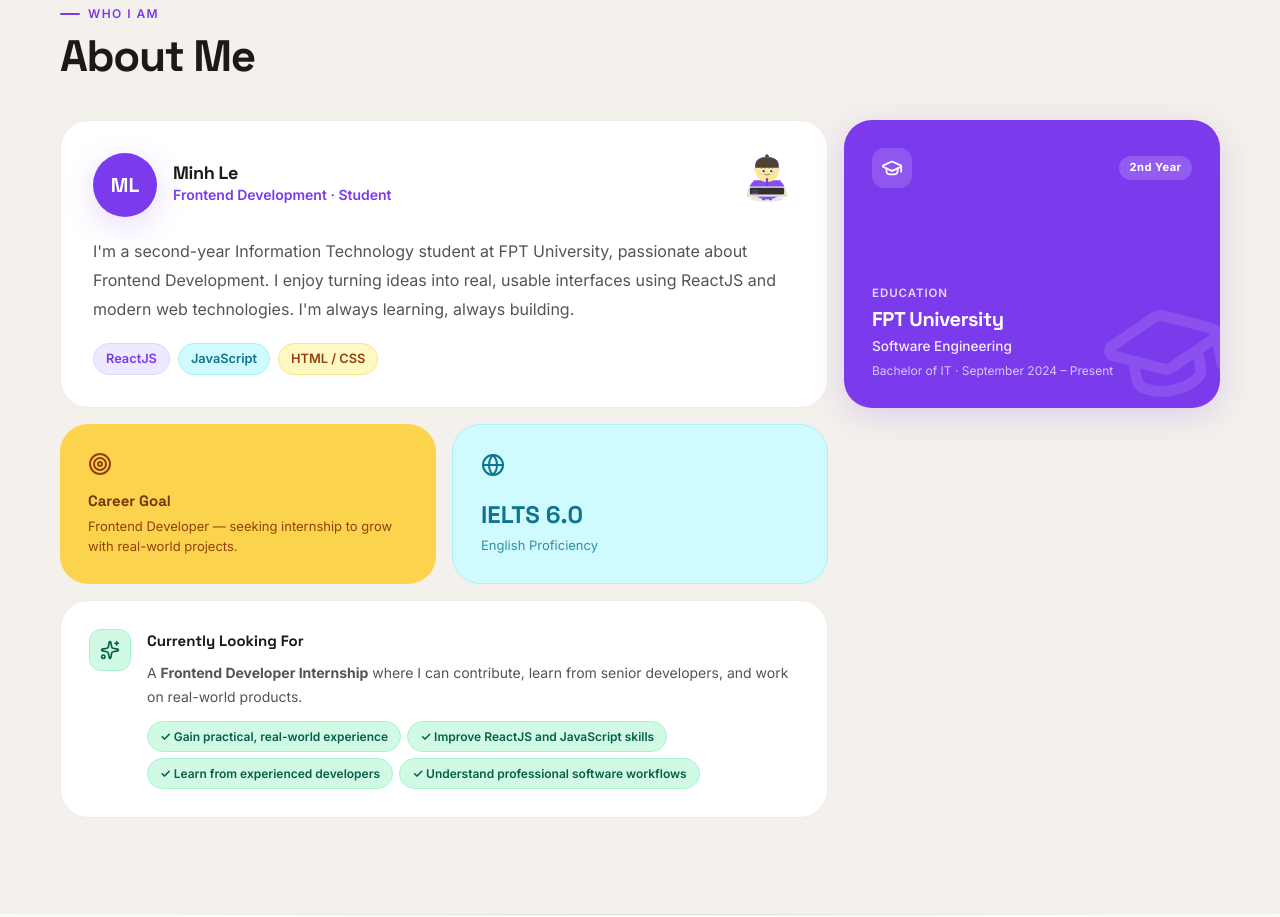
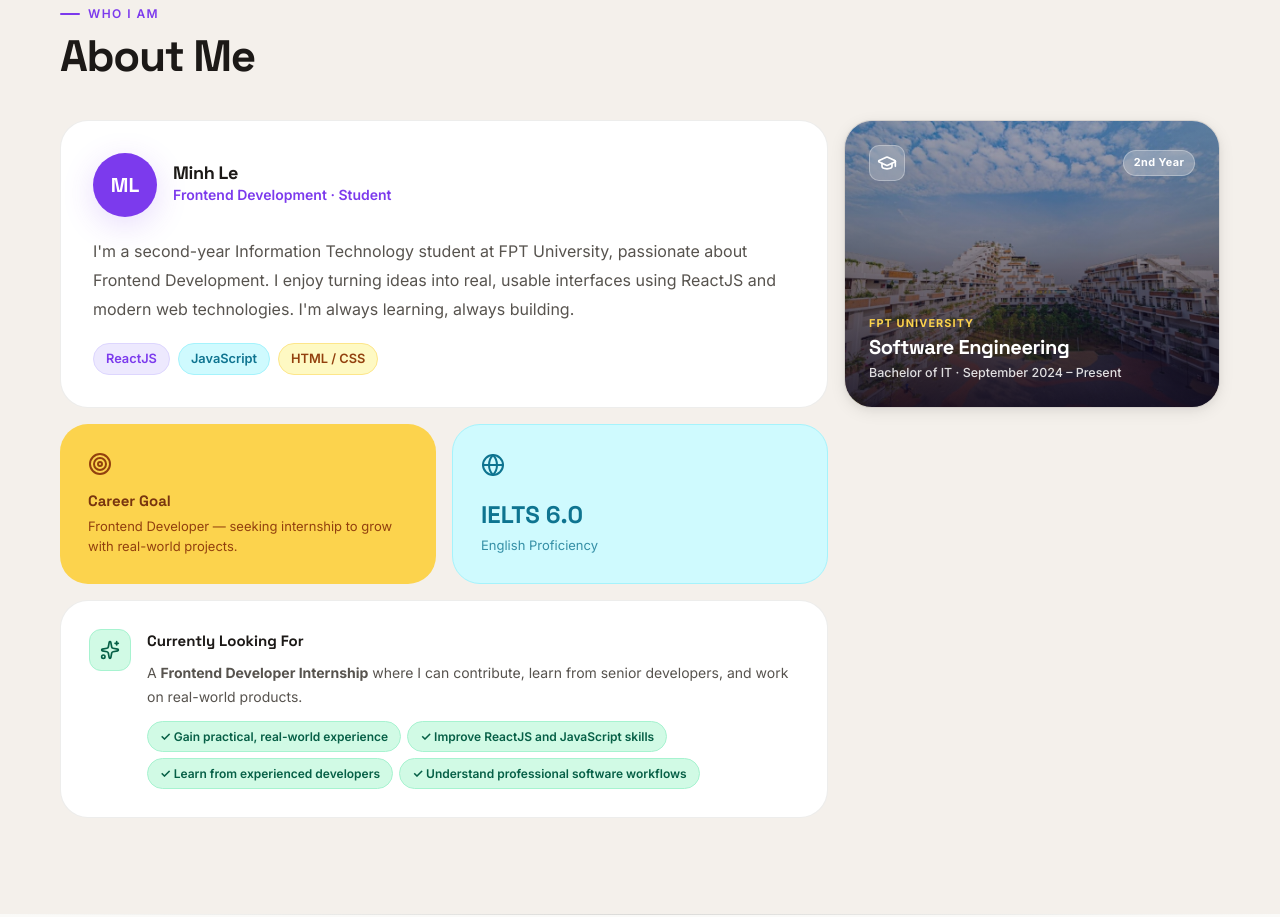
Before and after one commit to minhthien435/minhthien-portfolio, a React (Vite) app: page / in a window 1280 px wide. Shown: the part 900-1817 px from the top of the page. Built offline with nearby package versions, Linux system fonts and the light colour scheme.

Commit message:
Update FPT University Bento cell with real FPT campus photography

```diff
--- a/src/components/About/About.jsx
+++ b/src/components/About/About.jsx
@@ -3,6 +3,7 @@ import { GraduationCap, Target, Globe, Sparkles } from 'lucide-react';
 import { personalInfo, aboutText, careerObjective } from '../../data/portfolio';
 import { useReducedMotion } from '../../hooks/useReducedMotion';
 import Mascot from '../../mascot/Mascot';
+import fptCampus from '../../assets/fpt-campus.jpg';
 
 const reveal = {
   hidden:  { opacity: 0, y: 24 },
@@ -63,14 +64,8 @@ export default function About() {
               display: 'flex',
               flexDirection: 'column',
               gap: '1.25rem',
-              position: 'relative',
             }}
           >
-            {/* Mini mascot sticker */}
-            <div className="about-mascot" style={{ position: 'absolute', top: '1.25rem', right: '1.5rem', opacity: 0.9, pointerEvents: 'none' }}>
-              <Mascot size={72} compact />
-            </div>
-
             {/* Avatar + name row */}
             <div style={{ display: 'flex', alignItems: 'center', gap: '1rem' }}>
               <div style={{
@@ -103,72 +98,81 @@ export default function About() {
             </div>
           </BentoCell>
 
-          {/* Cell 2 — University card (1 col) */}
+          {/* Cell 2 — FPT University Campus Image Card */}
           <BentoCell
             delay={0.1}
             style={{
-              background: 'var(--violet)',
               borderRadius: 'var(--r-xl)',
-              padding: '1.75rem',
+              padding: '1.5rem',
               display: 'flex',
               flexDirection: 'column',
               justifyContent: 'space-between',
               color: 'white',
-              minHeight: 190,
+              minHeight: 200,
               position: 'relative',
               overflow: 'hidden',
-              boxShadow: 'var(--shadow-violet)',
+              boxShadow: 'var(--shadow-md)',
+              border: '1.5px solid var(--border-md)',
             }}
           >
-            {/* Background subtle watermark icon */}
+            {/* Background Campus Photo with dark gradient overlay */}
+            <img
+              src={fptCampus}
+              alt="FPT University Campus"
+              style={{
+                position: 'absolute', inset: 0,
+                width: '100%', height: '100%',
+                objectFit: 'cover',
+                zIndex: 0,
+                transition: 'transform 0.5s ease',
+              }}
+            />
             <div style={{
-              position: 'absolute', right: '-10px', bottom: '-10px',
-              opacity: 0.12, pointerEvents: 'none', transform: 'rotate(-10deg)',
-            }}>
-              <GraduationCap size={130} color="white" />
-            </div>
+              position: 'absolute', inset: 0,
+              background: 'linear-gradient(to top, rgba(15,10,30,0.88) 0%, rgba(15,10,30,0.45) 60%, rgba(15,10,30,0.2) 100%)',
+              zIndex: 1,
+            }} />
 
             {/* Top Row: Icon + Badge */}
-            <div style={{ display: 'flex', alignItems: 'center', justifyContent: 'space-between', zIndex: 1 }}>
+            <div style={{ display: 'flex', alignItems: 'center', justifyContent: 'space-between', zIndex: 2 }}>
               <div style={{
-                width: 40, height: 40, borderRadius: 12,
-                background: 'rgba(255,255,255,0.15)',
-                backdropFilter: 'blur(4px)',
+                width: 36, height: 36, borderRadius: 10,
+                background: 'rgba(255,255,255,0.22)',
+                backdropFilter: 'blur(8px)',
                 display: 'flex', alignItems: 'center', justifyContent: 'center',
+                border: '1px solid rgba(255,255,255,0.3)',
               }}>
-                <GraduationCap size={22} color="white" />
+                <GraduationCap size={20} color="white" />
               </div>
               <span style={{
-                fontSize: '0.7rem', fontWeight: 700,
-                padding: '0.2rem 0.65rem', borderRadius: 99,
-                background: 'rgba(255,255,255,0.18)',
+                fontSize: '0.68rem', fontWeight: 700,
+                padding: '0.2rem 0.6rem', borderRadius: 99,
+                background: 'rgba(255,255,255,0.25)',
                 color: 'white', letterSpacing: '0.04em',
-                backdropFilter: 'blur(4px)',
+                backdropFilter: 'blur(8px)',
+                border: '1px solid rgba(255,255,255,0.3)',
               }}>
                 2nd Year
               </span>
             </div>
 
             {/* Bottom Content */}
-            <div style={{ zIndex: 1, marginTop: '1rem' }}>
+            <div style={{ zIndex: 2, marginTop: '1.5rem' }}>
               <p style={{
-                fontSize: '0.72rem', fontWeight: 600,
-                textTransform: 'uppercase', letterSpacing: '0.08em',
-                opacity: 0.8, marginBottom: '0.25rem',
+                fontSize: '0.68rem', fontWeight: 700,
+                textTransform: 'uppercase', letterSpacing: '0.1em',
+                color: 'var(--yellow)', marginBottom: '0.2rem',
               }}>
-                Education
+                FPT UNIVERSITY
               </p>
               <h3 style={{
                 fontFamily: "'Space Grotesk', sans-serif",
-                fontWeight: 700, fontSize: '1.25rem',
-                color: 'white', lineHeight: 1.2, marginBottom: '0.35rem',
+                fontWeight: 800, fontSize: '1.25rem',
+                color: 'white', lineHeight: 1.2, marginBottom: '0.25rem',
               }}>
-                FPT University
+                Software Engineering
               </h3>
-              <p style={{ fontSize: '0.85rem', opacity: 0.9, fontWeight: 500 }}>
-                Software Engineering
-              </p>
-              <p style={{ fontSize: '0.75rem', opacity: 0.7, marginTop: '0.2rem' }}>
+              <p style={{ fontSize: '0.78rem', color: 'rgba(255,255,255,0.85)', fontWeight: 500 }}>
                 Bachelor of IT · {personalInfo.educationPeriod}
               </p>
             </div>
```
Also changed, not shown: src/assets/fpt-campus.jpg (added).
